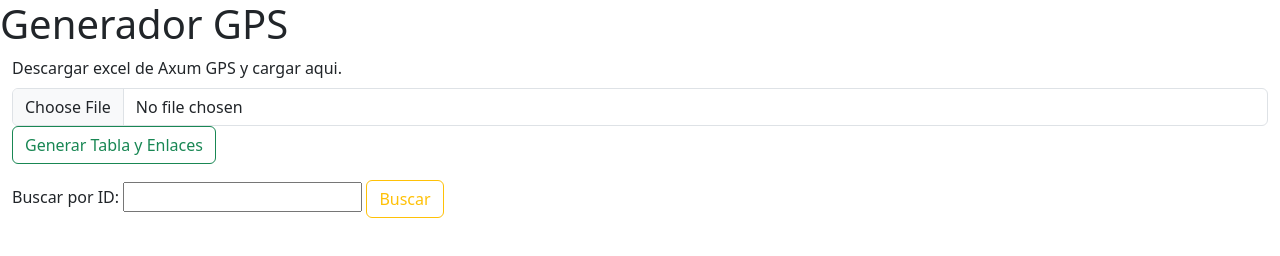
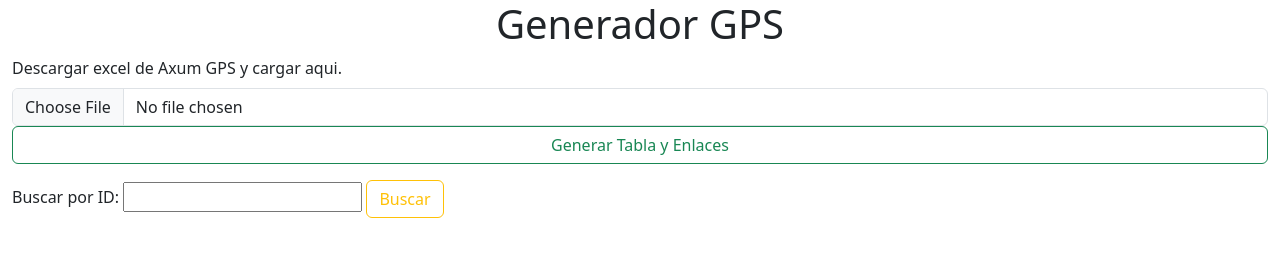
Before and after one commit to mgabrielcab/generadorlinkmaps, a plain HTML site: page index.html in a window 1280 px wide. Drawn offline with nearby package versions, Linux system fonts and the light colour scheme.

Commit message:
Segundo COmmit

```diff
--- a/index.html
+++ b/index.html
@@ -6,17 +6,21 @@
     <meta name="viewport" content="width=device-width, initial-scale=1.0">
     <title>GPS OCAMPO</title>
     <script src="https://cdnjs.cloudflare.com/ajax/libs/xlsx/0.17.0/xlsx.full.min.js"></script>
-    <link rel="stylesheet" href="	https://cdn.jsdelivr.net/npm/bootstrap@5.3.2/dist/css/bootstrap.min.css">
+    <link rel="stylesheet" href="https://cdn.jsdelivr.net/npm/bootstrap@5.3.2/dist/css/bootstrap.min.css">
 </head>
 
 <body>
-    <h1>Generador GPS</h1>
+    <h1 class="text-center">Generador GPS</h1>
 <div class="container-fluid">
 
  <div class="mb-3">
         <label for="formFile" class="form-label">Descargar excel de Axum GPS y cargar aqui.</label>
         <input class="form-control" type="file" id="formFile" accept=".xlsx">
-        <button id="generateButton" class="btn btn-outline-success">Generar Tabla y Enlaces</button>
+
+        <div class="d-grid gap-2">
+            <button id="generateButton" class="btn btn-outline-success">Generar Tabla y Enlaces</button>
+        </div>
+
       </div>
 
     <div id="searchContainer">
```
